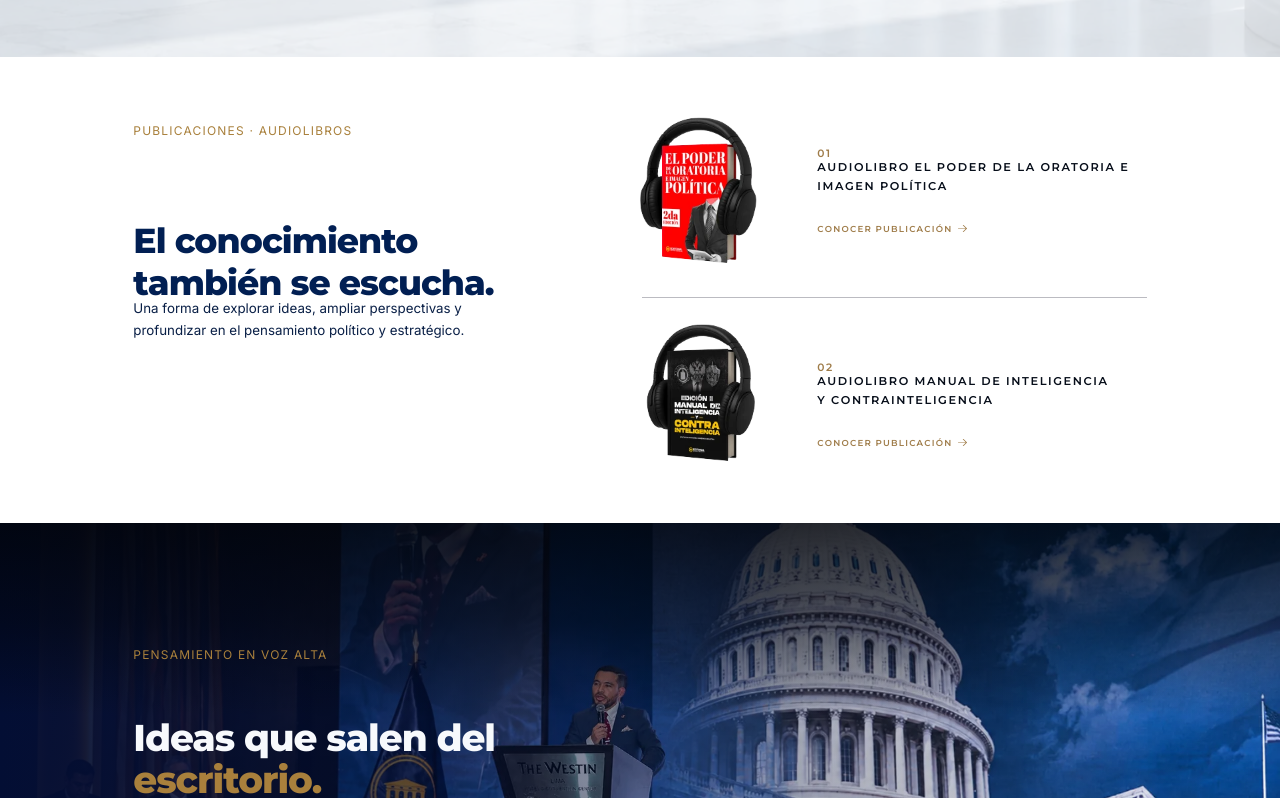
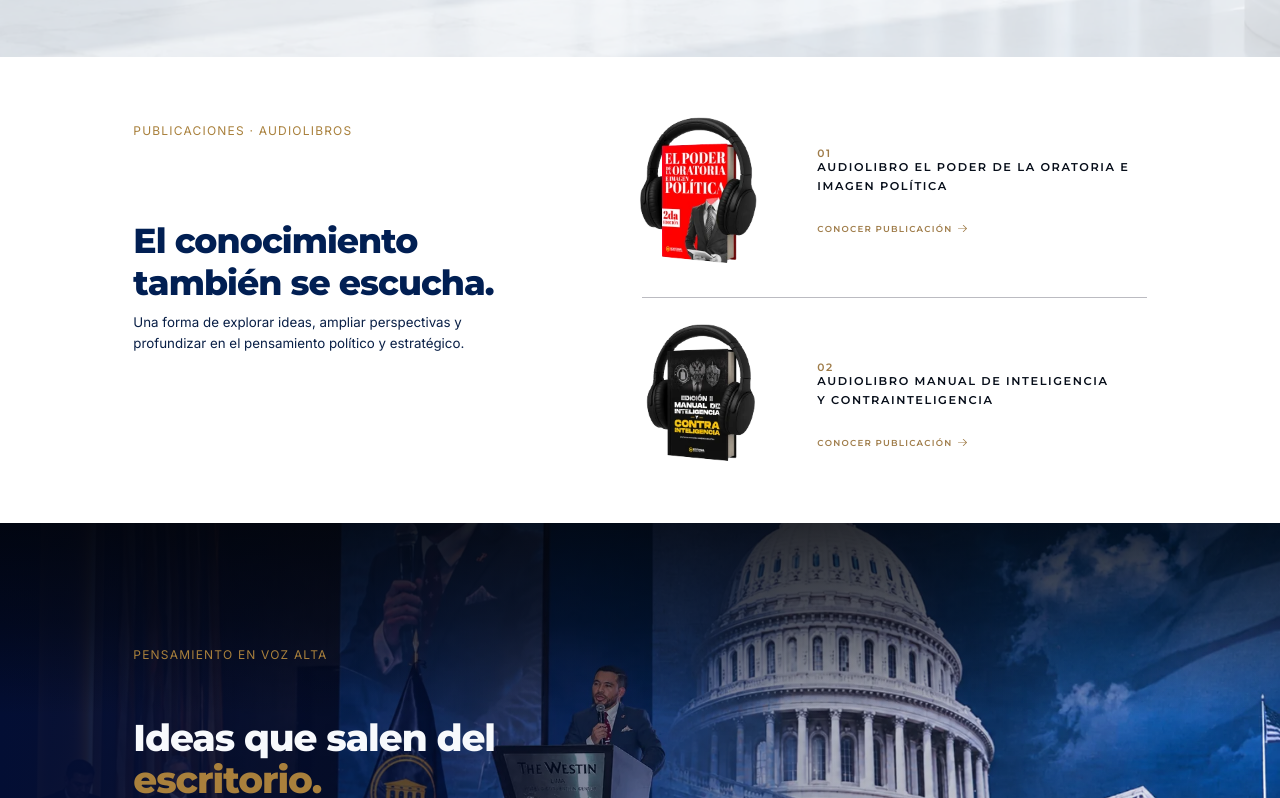
Before and after one commit to Goberna-Lab/Roberth-landing, a React (Vite) app: page / in a window 1280 px wide. Shown: the part 2994-3792 px from the top of the page. Built offline with nearby package versions, Linux system fonts and the light colour scheme.

Commit message:
Ajustar espacio entre titulo y parrafo de audiolibros

```diff
--- a/src/App.css
+++ b/src/App.css
@@ -749,7 +749,7 @@
 }
 
 .audio__p {
-  top: 361.7px;
+  top: 381.7px;
 }
 
 .audio__hr {
```
